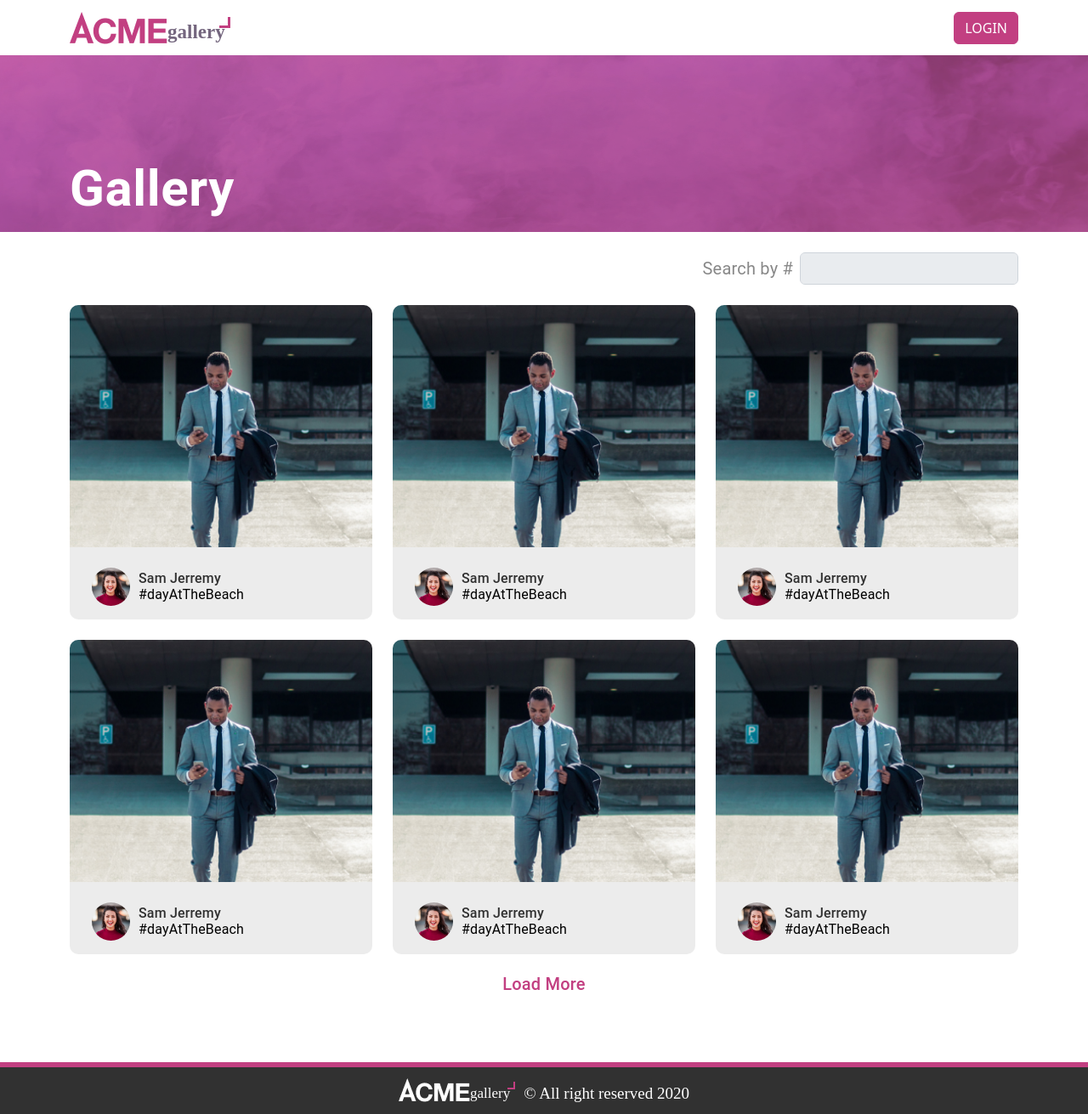
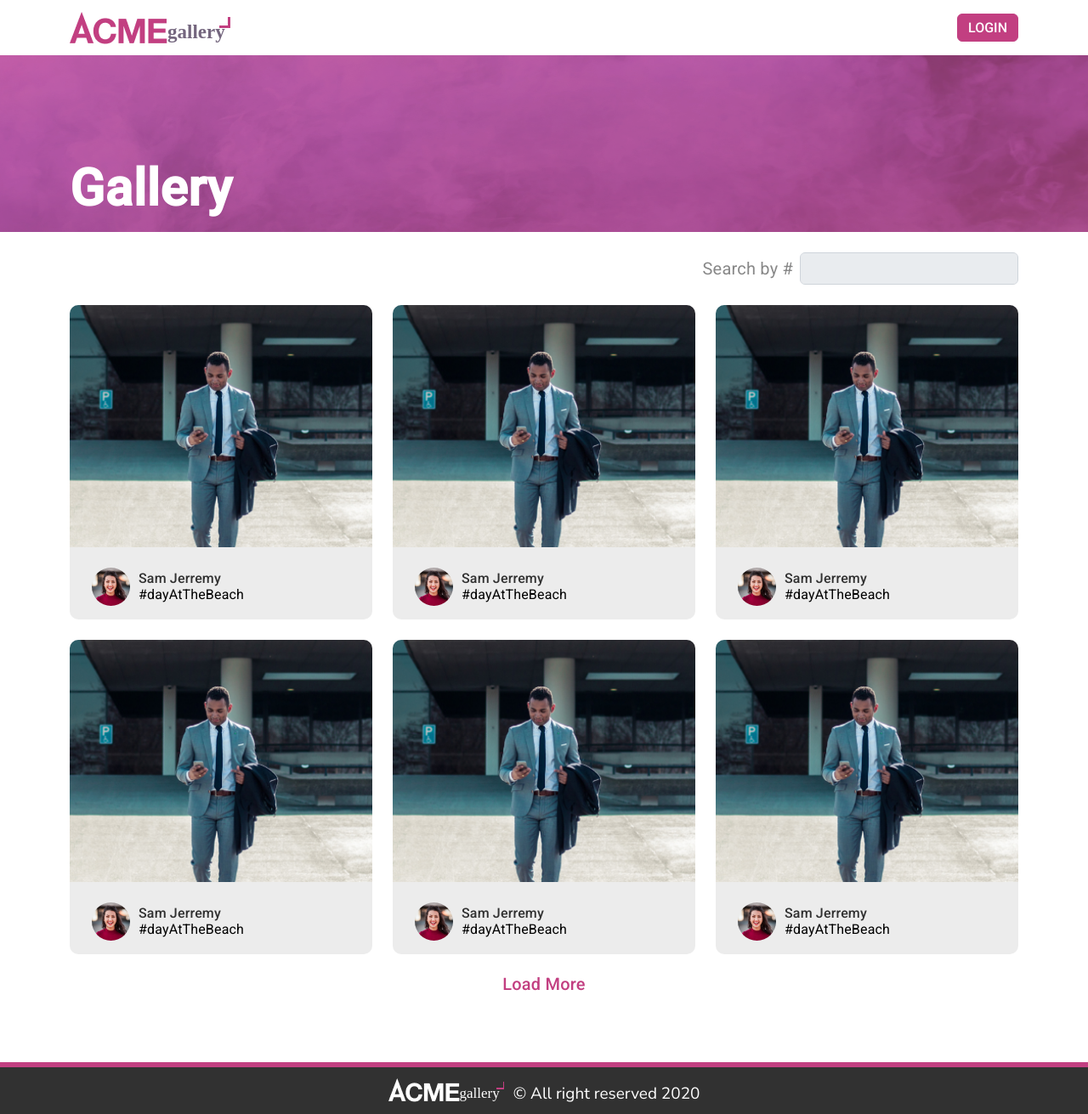
Before and after one commit to horaciod12/reactjs-bootstrap-sass, a React (Create React App) app: page / in a window 1280 px wide. Shown: the whole page at 85% size. Built offline with nearby package versions, Linux system fonts and the light colour scheme.

Commit message:
added fonts

```diff
--- a/public/index.html
+++ b/public/index.html
@@ -3,6 +3,14 @@
   <head>
     <meta charset="utf-8" />
     <link rel="icon" href="%PUBLIC_URL%/favicon.ico" />
+
+    <link rel="preconnect" href="https://fonts.googleapis.com" />
+    <link rel="preconnect" href="https://fonts.gstatic.com" crossorigin />
+    <link
+      href="https://fonts.googleapis.com/css2?family=Nunito+Sans&family=Roboto:wght@400;500&display=swap"
+      rel="stylesheet"
+    />
+
     <meta name="viewport" content="width=device-width, initial-scale=1" />
     <meta name="theme-color" content="#000000" />
     <meta
--- a/src/assets/scss/_footer.scss
+++ b/src/assets/scss/_footer.scss
@@ -41,7 +41,7 @@
       }
     }
     .Text {
-      font-family: "Nunito Sans";
+      font-family: "Nunito Sans", sans-serif;
       font-style: normal;
       font-weight: 400;
       font-size: 19px;
--- a/src/assets/scss/_header.scss
+++ b/src/assets/scss/_header.scss
@@ -7,7 +7,7 @@
   left: 0px;
   top: 68px;
   .Text {
-    font-family: "Roboto";
+    font-family: "Roboto", sans-serif;
     font-style: normal;
     font-weight: 700;
     font-size: 60px;
--- a/src/assets/scss/_main.scss
+++ b/src/assets/scss/_main.scss
@@ -1,6 +1,6 @@
 .Search-text {
   margin-right: 0.5rem;
-  font-family: "Roboto";
+  font-family: "Roboto", sans-serif;
   font-style: normal;
   font-weight: 400;
   font-size: 20px;
@@ -10,7 +10,7 @@
 }
 
 .Load-text {
-  font-family: "Roboto";
+  font-family: "Roboto", sans-serif;
   font-style: normal;
   font-weight: 500;
   font-size: 20px;
--- a/src/assets/scss/_mixings.scss
+++ b/src/assets/scss/_mixings.scss
@@ -1,5 +1,5 @@
 @mixin card-text {
-  font-family: "Roboto";
+  font-family: "Roboto", sans-serif;
   font-style: normal;
   font-size: 16px;
   line-height: 19px;
--- a/src/assets/scss/_navbar.scss
+++ b/src/assets/scss/_navbar.scss
@@ -33,6 +33,16 @@
   }
 }
 
+.Button-login {
+  font-family: "Roboto", sans-serif;
+  font-style: normal;
+  font-weight: 500;
+  font-size: 16px;
+  line-height: 19px;
+
+  color: #ffffff;
+}
+
 .Hamburguer-btn {
   padding: 10px;
   .Line-1 {
@@ -44,8 +54,7 @@
     width: 13px;
   }
   .Line-3 {
-    @include lines-hamburger;
-    width: 19px;
+    @extend .Line-1;
   }
 }
 
```
